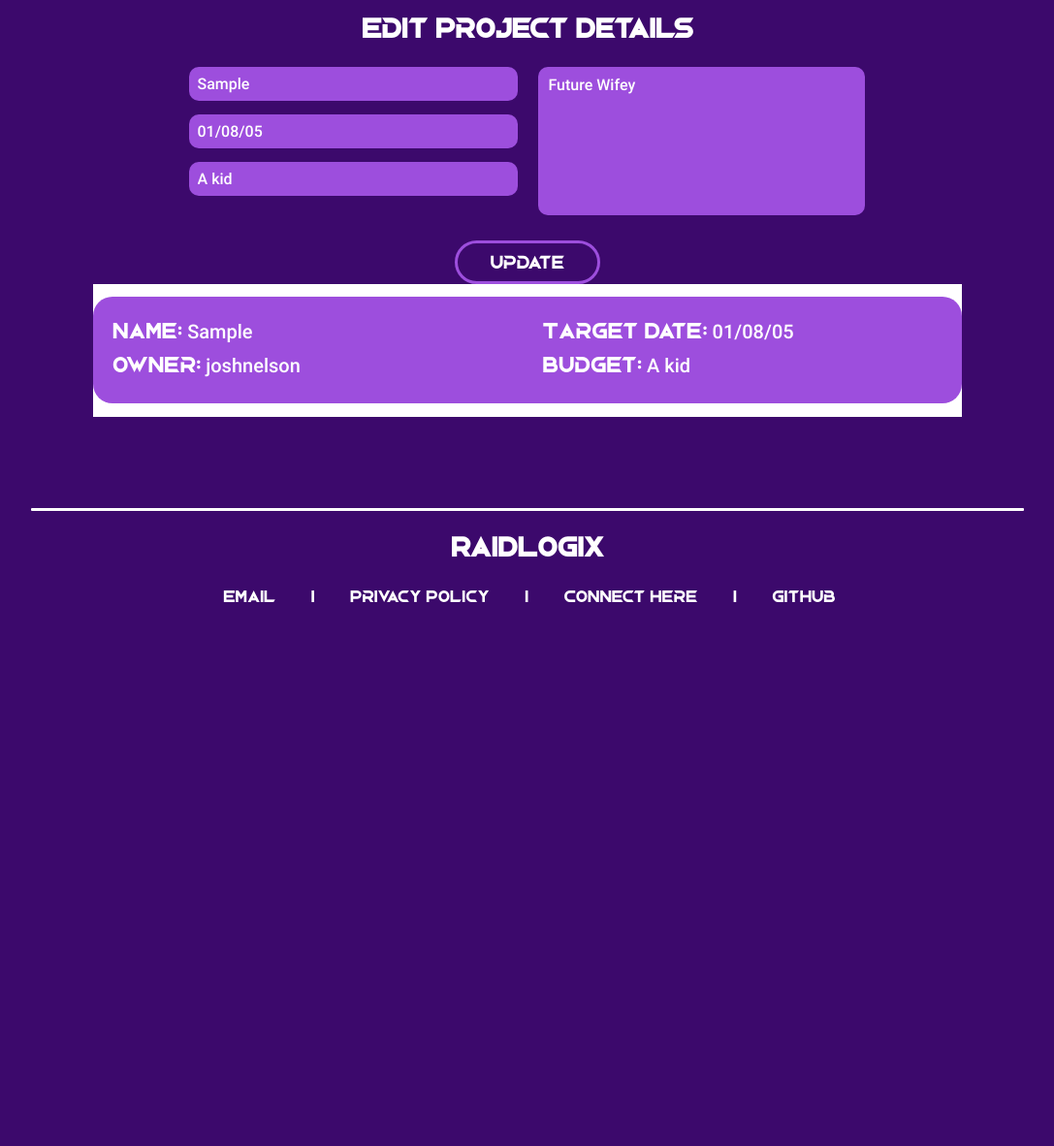
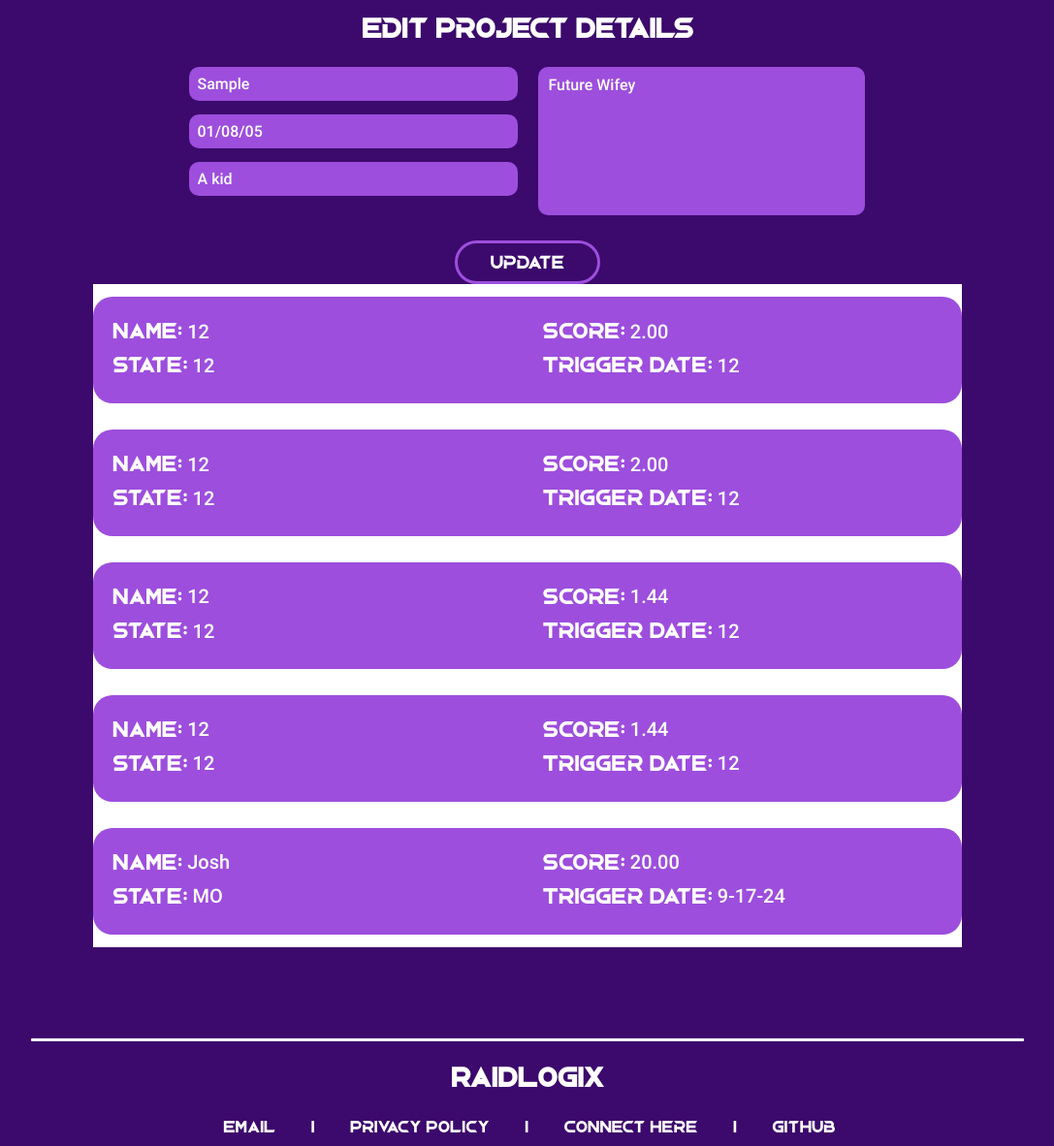
Before and after one commit to joshnelson00/raidlogix-app, a Django app: page /projects/8/ in a window 1280 px wide. Shown: the part 717-1899 px from the top of the page at 97% size, without its empty margins (96-1183 px from the left). Before the commit the page ends 1338 px from the top, so only its background shows below. Run offline with Django 5.2, Linux system fonts and the light colour scheme; a user stored in the database is signed in; data comes from the database, SQL or seed files in the repository; both versions use the stored data as it was after the commit.

Commit message:
added risk iteration for each risk in project

```diff
--- a/raidapp/raidlogix/static/main.css
+++ b/raidapp/raidlogix/static/main.css
@@ -1118,7 +1118,6 @@ body {
     width: 50%;
     margin-top: 4%;
     background-color: #3C096C; /* This should now apply */
-    border-width: 0px;
     padding: 2%;
     border-radius: 22px;
     border-color: #9D4EDD;
@@ -1133,7 +1132,6 @@ body {
     background-color: #4f1585;
 }
 
-
 #add-attribute-header {
     font-family: "Request";
     color: #fff;
--- a/raidapp/raidlogix/templates/view_project.html
+++ b/raidapp/raidlogix/templates/view_project.html
@@ -79,19 +79,21 @@
             </div>
 
             <div id="project-attribute-container">
-                <a id="project-container-link" href="#"></a>
+
+                {% for risk in risks%}
+                <a id="project-container-link" href="{% url 'view_risk' project.pk risk.pk %}"></a>
                     <div class="project-container">
                         <div class="left-project-container">
-                            <div class="project-value">Name: <p class="project-list-value">&nbsp;{{ project.name }}</p></div>
-                            <div class="project-value">Owner: <p class="project-list-value">&nbsp;{{ user.username }}</p></div>
+                            <div class="project-value">Name: <p class="project-list-value">&nbsp;{{ risk.name }}</p></div>
+                            <div class="project-value">State: <p class="project-list-value">&nbsp;{{ risk.state }}</p></div>
                         </div>
                         <div class="right-project-container">
-                            <div class="project-value">Target Date: <p class="project-list-value">&nbsp;{{ project.due }}</p></div>
-                            <div class="project-value">Budget: <p class="project-list-value">&nbsp;{{ project.budget }}</p></div>
+                            <div class="project-value">Score: <p class="project-list-value">&nbsp;{{ risk.score }}</p></div>
+                            <div class="project-value">Trigger Date: <p class="project-list-value">&nbsp;{{ risk.trigger_date }}</p></div>
                         </div>
                     </div>
                     </a>
-
+                {% endfor %}
 
             </div>
 
--- a/raidapp/raidlogix/urls.py
+++ b/raidapp/raidlogix/urls.py
@@ -12,6 +12,7 @@ urlpatterns = [
     path('create-project', views.create_project, name="create_project"),
     path('projects/<int:pk>/', views.view_project, name="view_project"),
     path('projects/<int:pk>/add-risk', views.add_risk, name="add_risk"),
+    path('projects/<int:project_pk>/<int:risk_pk>', views.view_risk, name="view_risk")
 
 
 ]
--- a/raidapp/raidlogix/views.py
+++ b/raidapp/raidlogix/views.py
@@ -91,6 +91,7 @@ def view_project(request, pk):
 
     this_project = get_object_or_404(project, pk=pk)
     form = CreateProjectForm(instance=this_project)
+    risks = risk.objects.filter(project=this_project)
 
     if request.method == 'POST':
         form = CreateProjectForm(request.POST, instance=this_project)
@@ -100,8 +101,8 @@ def view_project(request, pk):
     context = {
         'project': this_project,
         'form': form,
+        'risks': risks,
     }
-
     return render(request, "view_project.html", context=context)
 
 @login_required
@@ -120,7 +121,28 @@ def add_risk(request, pk):
         else:
             print(form.errors)
 
+    context = {
+        'form':form
+    }
 
+    return render(request, 'add_risk.html', context=context)
+
+@login_required
+def view_risk(request, project_pk, risk_pk):
+    this_project = get_object_or_404(project, pk=project_pk)
+    this_risk = get_object_or_404(risk, pk=risk_pk, project=this_project)
+    form = AddRiskForm(instance=this_risk)
+    current_user = request.user
+    if request.method == 'POST':
+        form = AddRiskForm(request.POST)
+        if form.is_valid():
+            new_risk = form.save(commit=False)
+            new_risk.project = this_project
+            new_risk.owner = current_user
+            new_risk.save()
+            return redirect('view_project', project_pk)
+        else:
+            print(form.errors)
 
     context = {
         'form':form
```
Also changed, not shown: raidapp/db.sqlite3.
